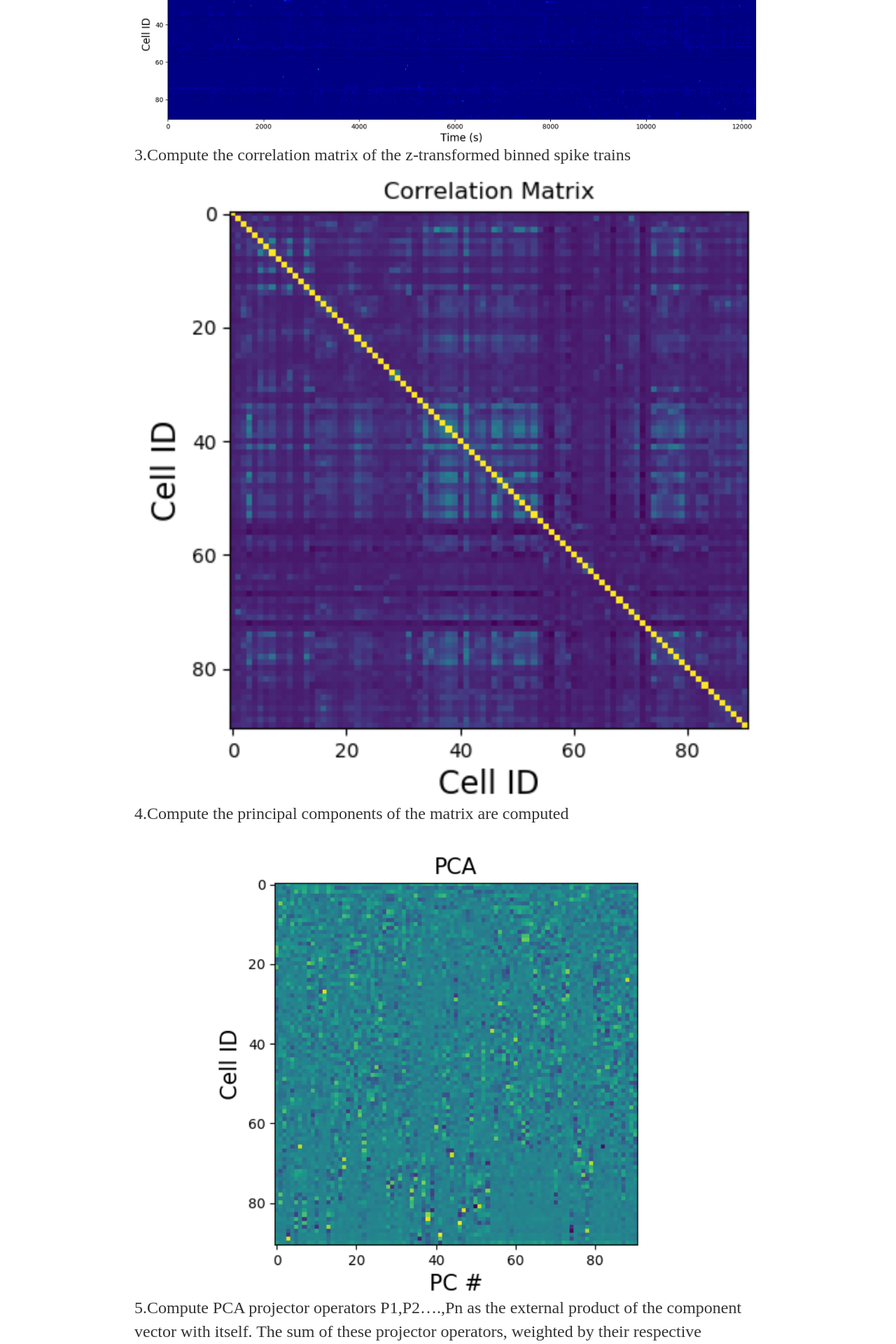
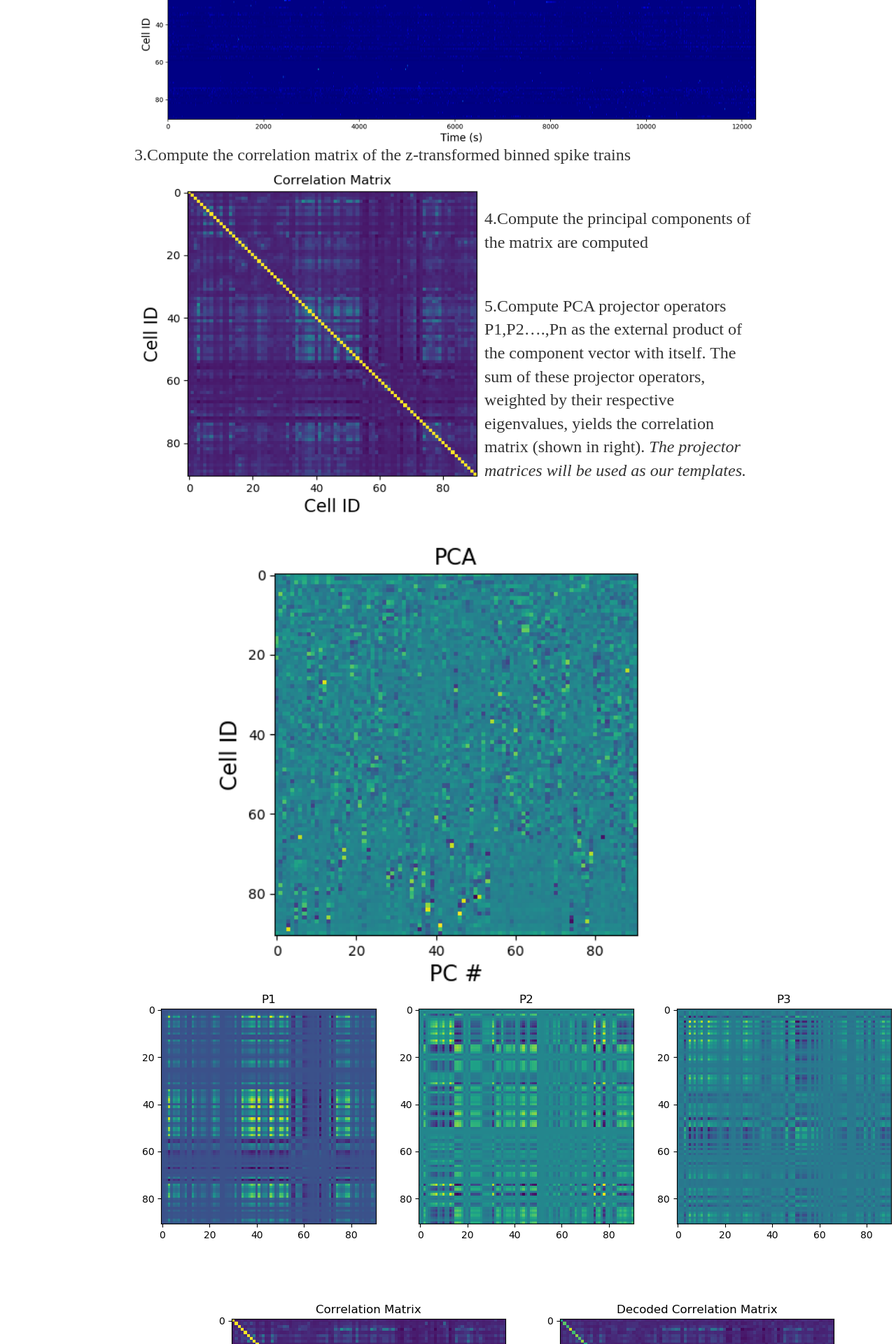
Before and after one commit to rajatsaxena/rajatsaxena.github.io, a Jekyll site: the page built from _posts/2020-04-06-PCA-based-reactivation-strength.md, in a window 1280 px wide. Shown: the part 1175-3095 px from the top of the page at 70% size. Built offline with Jekyll 4.4.1, drawn with Linux system fonts in a browser that asks for light colours; our own code applies the rules of GitHub Pages for plain Markdown files; comment, search, counter and statistics services are not loaded.

Commit message:
Update 2020-04-06-PCA-based-reactivation-strength.md

```diff
--- a/_posts/2020-04-06-PCA-based-reactivation-strength.md
+++ b/_posts/2020-04-06-PCA-based-reactivation-strength.md
@@ -20,7 +20,7 @@ There are two parts of the algorithm: **Part I: Template Epoch**
 
 <br />
 3.Compute the correlation matrix of the z-transformed binned spike trains
-<img style="float: left" src="https://rajatsaxena.github.io//images/correlationmatrix.png" width="100%" height="100%">
+<img style="float: left" src="https://rajatsaxena.github.io//images/correlationmatrix.png" width="500" height="500">
 
 <br />
 4.Compute the principal components of the matrix are computed
```
